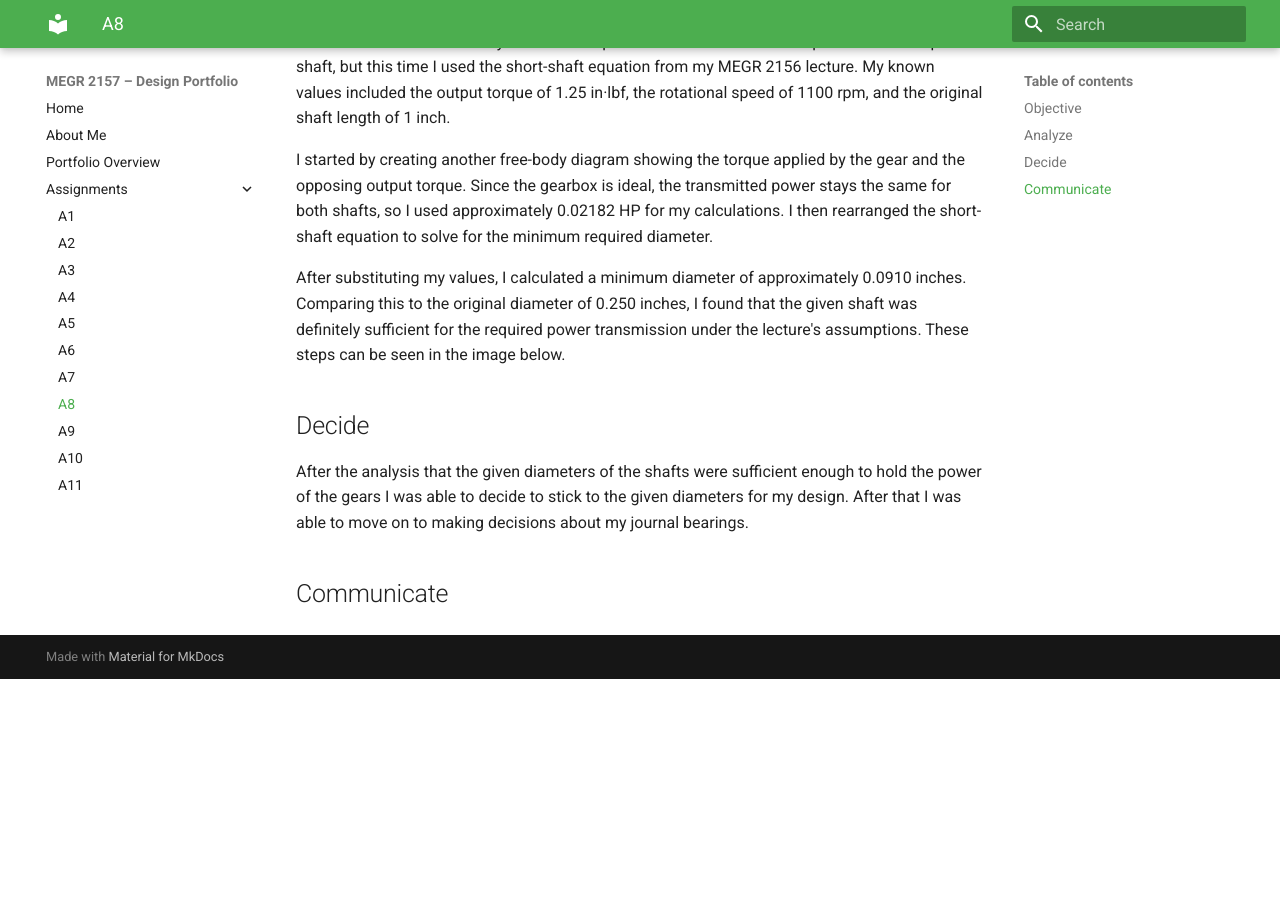
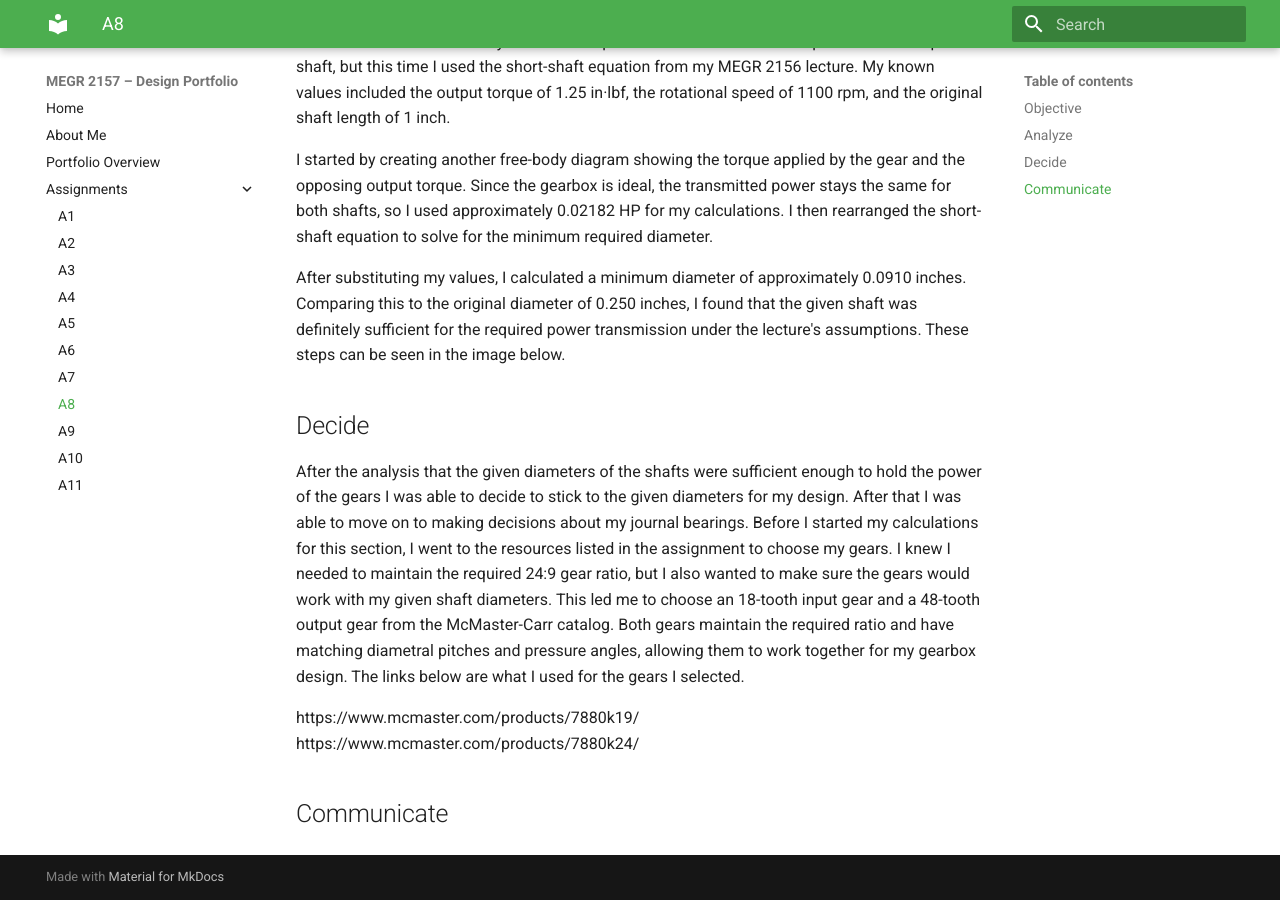
Before and after one commit to alinahsarratt/megr2157-portfolio, an MkDocs documentation site: the page built from docs/assignments/A08/index.md, in a window 1280 px wide and 900 px high, scrolled down 760 px. Built offline with MkDocs 1.6.1 and Material for MkDocs 9.7.7, drawn with Linux system fonts in a browser that asks for light colours; before the commit the page ends 1439 px from its top, so only the background shows below that.

Commit message:
Enhance 'Decide' section with gear selection details
Expanded the 'Decide' section to include details about gear selection and resources used.

```diff
--- a/docs/assignments/A08/index.md
+++ b/docs/assignments/A08/index.md
@@ -18,5 +18,11 @@ After substituting my values, I calculated a minimum diameter of approximately 0
 
 ## Decide
 
-After the analysis that the given diameters of the shafts were sufficient enough to hold the power of the gears I was able to decide to stick to the given diameters for my design. After that I was able to move on to making decisions about my journal bearings.
+After the analysis that the given diameters of the shafts were sufficient enough to hold the power of the gears I was able to decide to stick to the given diameters for my design. After that I was able to move on to making decisions about my journal bearings. Before I started my calculations for this section, I went to the resources listed in the assignment to choose my gears. I knew I needed to maintain the required 24:9 gear ratio, but I also wanted to make sure the gears would work with my given shaft diameters. This led me to choose an 18-tooth input gear and a 48-tooth output gear from the McMaster-Carr catalog. Both gears maintain the required ratio and have matching diametral pitches and pressure angles, allowing them to work together for my gearbox design. The links below are what I used for the gears I selected.
+
+https://www.mcmaster.com/products/7880k19/
+https://www.mcmaster.com/products/7880k24/
+
+
+
 ## Communicate
```
